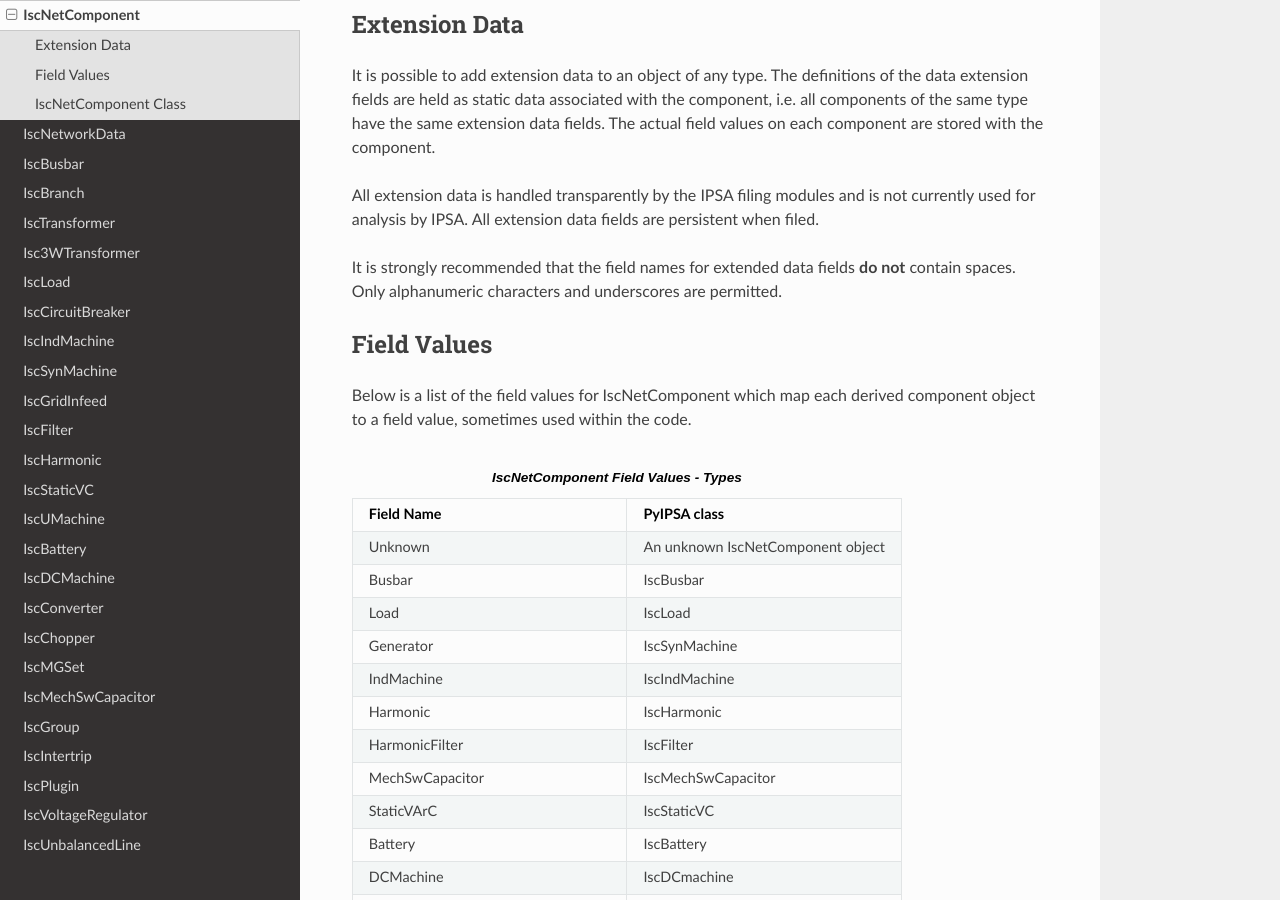
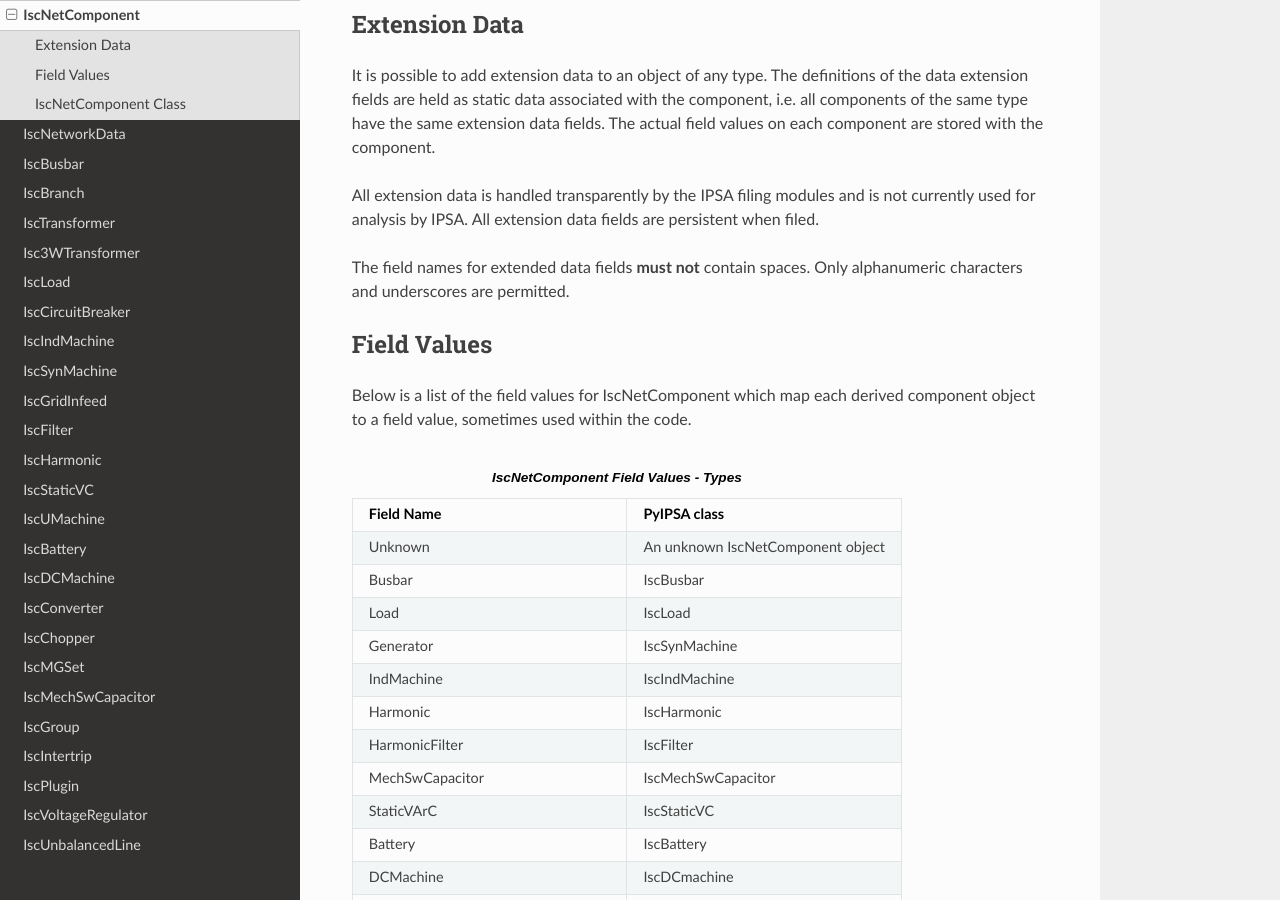
Before and after one commit to TNEI-Services/IPSA, a Sphinx documentation site: the page built from docs/IscNetComponent.rst, in a window 1280 px wide and 900 px high, scrolled down 356 px. Built offline with Sphinx 7.4.7 and the Read the Docs theme 3.1.0, drawn with Linux system fonts in a browser that asks for light colours.

Commit message:
Fixing up some small errors in the documentation
- Renaming IPSA and Python page to Using Python with IPSA
- Updating text on the Using Python with IPSA page
- Fixing some out-dated references to IPSA 2.10.0
- Clarifying statement about spaces in ExtData field values

```diff
--- a/docs/IscNetComponent.rst
+++ b/docs/IscNetComponent.rst
@@ -15,7 +15,7 @@
 
 All extension data is handled transparently by the IPSA filing modules and is not currently used for analysis by IPSA. All extension data fields are persistent when filed.
 
-It is strongly recommended that the field names for extended data fields **do not** contain spaces. Only alphanumeric characters and underscores are permitted.
+The field names for extended data fields **must not** contain spaces. Only alphanumeric characters and underscores are permitted.
 
 Field Values
 -------------
--- a/docs/index.rst
+++ b/docs/index.rst
@@ -36,7 +36,7 @@
    :hidden:
 
    Key Features - IPSA 2.10 Series
-   IPSA and Python
+   Using Python with IPSA
    Coding Requirements
    IscInterface
    IscDiagram
```
Also changed, not shown: docs/Using Python with IPSA.rst (renamed from docs/IPSA and Python.rst, +18 -6 lines).
